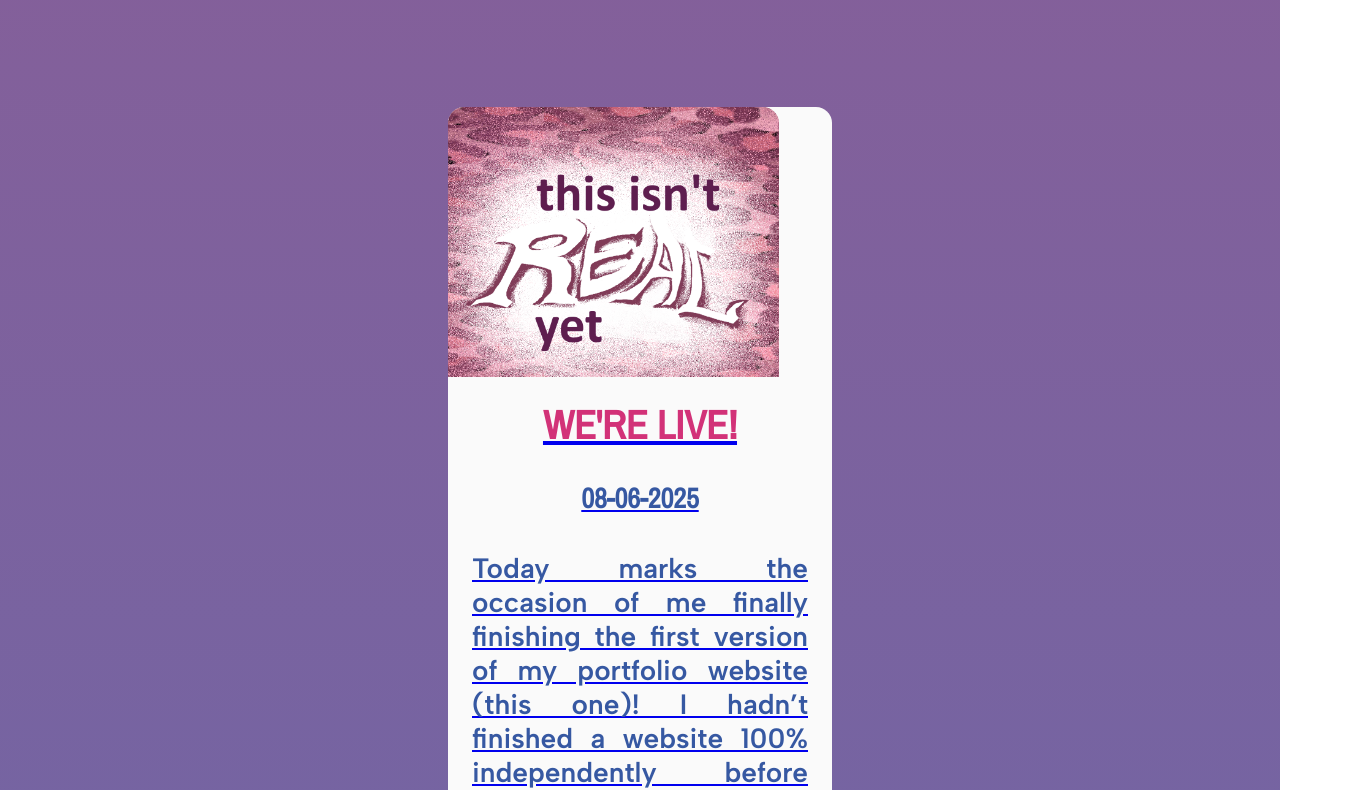
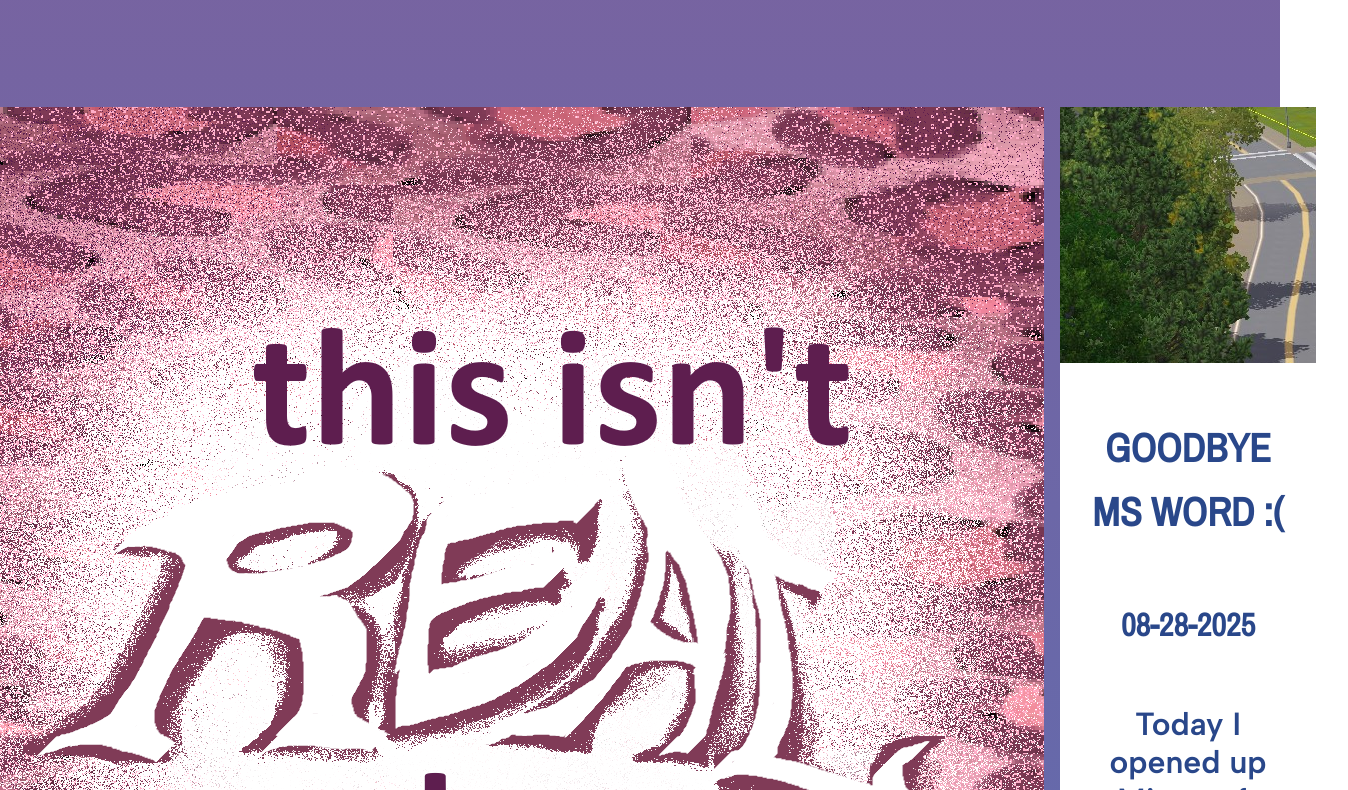
Before and after one commit to olmsteadca/portfolioWebsite, a React (Vite) app: page / in a window 1280 px wide. Shown: the part 2936-3726 px from the top of the page, 1348 px wide, since content can reach past the window. Built offline with nearby package versions, Linux system fonts and the light colour scheme.

Commit message:
combined more redundant styles

```diff
--- a/package.json
+++ b/package.json
@@ -10,6 +10,7 @@
     "preview": "vite preview"
   },
   "dependencies": {
+    "gh-pages": "^6.3.0",
     "react": "^19.1.0",
     "react-dom": "^19.1.0",
     "react-markdown": "^10.1.0",
--- a/src/components/recentUpdates.jsx
+++ b/src/components/recentUpdates.jsx
@@ -1,8 +1,8 @@
 import allUpdates from "../data/updates.json";
-import Update from "./update/update.jsx"
+import Update from "./update.jsx"
 
 function recentUpdates() {
-    var updates = allUpdates.slice(-3);
+    var updates = allUpdates.slice(-2);
 
     var path = "/GoodbyeMSWord"
 
@@ -12,7 +12,7 @@ function recentUpdates() {
             <div className="section-content">
                 <h1 className="title">Recent Updates</h1>
 
-                    <ul className="flex-card-row">
+                    <ul className="flex-card-row-nowrap">
                     {updates.map((update) => (
                         <Update
                             key={update.id}
--- /dev/null
+++ b/src/components/update.jsx
@@ -0,0 +1,63 @@
+import { Link } from 'react-router-dom';
+
+function update({ id, title, date, summary, image, path }) {
+    const updateCard = {
+        display: "flex",
+        flexDirection: "column",
+        width: "100px"
+    };
+
+    const containRow = {
+        display: "flex",
+        flexDirection: "row",
+        justifyContent: "center",
+        width: "contain"
+    };
+
+    const updateImage = {
+        borderRadius: "1rem 1rem 0 0",
+        objectFit: "cover",
+        height: "20rem",
+        width: "stretch"
+    };
+
+    const imageSpacing = {
+        overflow: "hidden",
+        width: "100%",
+        height: "30%"
+    };
+
+    return (
+        <Link to={path} style={{textDecoration : "none"}}>
+
+            <section className="card-container" key={id}>
+                <div className={updateCard}>
+
+                    <div className={imageSpacing}>
+                        <img src={image} className={updateImage}/>
+                    </div>
+
+                    <div className="flex-text-column">
+
+                        <div className={containRow}>
+                            <h2 className="title">{title}</h2>
+                        </div>
+
+                        <div className={containRow}>
+                            <h3 className="title">{date}</h3>
+                        </div>
+
+                        <div className={containRow}>
+                            <p className="body">{summary}</p>
+                        </div>
+
+                    </div>
+
+                </div>
+            </section>
+        </Link>
+
+  );
+}
+
+export default update;
--- a/src/components/update/update.css
+++ /dev/null
@@ -1,67 +0,0 @@
-.update {
-    display: flex;
-    background-color: #FAFAFA;
-    border-radius: 1rem;
-    height: fit-content;
-}
-
-.update-spacing {
-    display: flex;
-    flex-direction: column;
-    width: clamp(16rem, 24rem, 32rem);
-}
-
-.update-image {
-    border-radius: 1rem 1rem 0 0;
-    object-fit: cover;
-    height: 20rem;
-    width: stretch;
-}
-
-.image-spacing {
-    overflow: hidden;
-    width: 100%;
-    height: 30%;
-}
-
-.update-info {
-    display: flex;
-    flex-direction: column;
-    width: contain;
-}
-
-.info {
-    display: flex;
-    flex-direction: row;
-    justify-content: center;
-    width: contain;
-}
-
-h1.update-title {
-    text-align: center;
-    font-weight: 700;
-    font-family: 'Archivo Narrow', sans-serif;
-    color: #D23278;
-    text-transform: uppercase;
-    font-size: clamp(2rem, 2.5rem, 3rem);
-    line-height: 1rem;
-}
-
-h2.timestamp {
-    text-align: center;
-    font-weight: 700;
-    font-size: clamp(1.5rem, 1.75rem, 2rem);
-    font-family: 'Archivo Narrow', sans-serif;
-    text-transform: uppercase;
-    line-height: 0.25rem;
-    color: #3658A2;
-}
-
-p.summary {
-    text-align: justify;
-    font-weight: 600;
-    font-size: clamp(1.5rem, 1.75rem, 2rem);
-    font-family: 'Albert Sans', sans-serif;
-    color: #3658A2;
-    margin-inline: 1.5rem;
-}
--- a/src/components/update/update.jsx
+++ /dev/null
@@ -1,38 +0,0 @@
-import "./update.css"
-import { Link } from 'react-router-dom';
-
-function update({id, title, date, summary, image, path}) {
-    return (
-        <Link to={path}>
-
-            <section className="update" key={id}>
-                <div className="update-spacing">
-
-                    <div className="image-spacing">
-                        <img src={image} className="update-image" />
-                    </div>
-
-                    <div className="update-info">
-
-                        <div className="info">
-                            <h1 className="update-title">{title}</h1>
-                        </div>
-
-                        <div className="info-">
-                            <h2 className="timestamp">{date}</h2>
-                        </div>
-
-                        <div className="info">
-                            <p className="summary">{summary}</p>
-                        </div>
-
-                    </div>
-
-                </div>
-            </section>
-        </Link>
-
-  );
-}
-
-export default update;
--- a/src/data/updates.json
+++ b/src/data/updates.json
@@ -14,13 +14,5 @@
     "content": "./updateContents/goodbyeMSWord",
     "summary": "Today I opened up Microsoft Word to take notes on the autonomic nervous system, when I saw a tiny yellow banner at the top announcing terrible news: MS WORD IS NO LONGER!! So I, of course, got to scheming.",
     "image": "./thumbnail.png"
-  },
-  {
-    "id": 3,
-    "title": "We're Live!",
-    "date": "08-06-2025",
-    "content": "",
-    "summary": "Today marks the occasion of me finally finishing the first version of my portfolio website (this one)! I hadn’t finished a website 100% independently before now. I had a great time! I’ve attached some behind-the-scenes, handwritten notes.",
-    "image": "./notrealyet.png"
   }
 ]
--- a/src/index.css
+++ b/src/index.css
@@ -42,8 +42,6 @@ body {
 .card-container {
     justify-content: center;
     justify-self: center;
-    width: fit-content;
-    height: fit-content;
     background-color: #FFFFFF;
     border-radius: 1rem;
 }
@@ -89,10 +87,37 @@ body {
     padding: 1rem;
 }
 
+.flex-card-grid {
+    display: flex;
+    gap: 1rem;
+    justify-content: center;
+    align-content: center;
+    padding: 1rem;
+}
+
+.flex-card-row-nowrap {
+    display: flex;
+    flex-direction: row;
+    flex-wrap: nowrap;
+    gap: 1rem;
+    justify-content: center;
+    align-content: center;
+    padding: 1rem;
+}
+
 .flex-card-column {
     display: flex;
-    flex-direction: row;
+    flex-direction: column;
     gap: 2rem;
+    justify-content: center;
+    align-content: center;
+    padding: 1rem;
+}
+
+.flex-text-column {
+    display: flex;
+    flex-direction: column;
+    gap: 1rem;
     justify-content: center;
     align-content: center;
     padding: 1rem;
@@ -134,6 +159,17 @@ h2.title {
     line-height: 4rem;
 }
 
+/* headers within cards */
+h3.title {
+    text-align: center;
+    font-weight: 700;
+    font-family: 'Archivo Narrow', sans-serif;
+    color: #29478A;
+    text-transform: uppercase;
+    font-size: clamp(1.5rem, 2rem, 2.5rem);
+    line-height: 0rem;
+}
+
 p.body {
     text-align: center;
     font-weight: 600;
--- a/src/pages/Updates.jsx
+++ b/src/pages/Updates.jsx
@@ -1,4 +1,4 @@
-import Update from '../components/update/update.jsx'
+import Update from '../components/update.jsx'
 import allUpdates from '../data/updates.json'
 
 function updates() {
@@ -6,7 +6,7 @@ function updates() {
         <div className="section-container">
             <div className="section-content">
                 <h1 className="title">Updates</h1>
-                <ul className="flex-card-row">
+                <ul className="flex-card-grid">
                     {allUpdates.map((update) => (
                         <Update
                             id={update.id}
```
Also changed, not shown: 2 other files (tests, documents, lock files or other folders).
